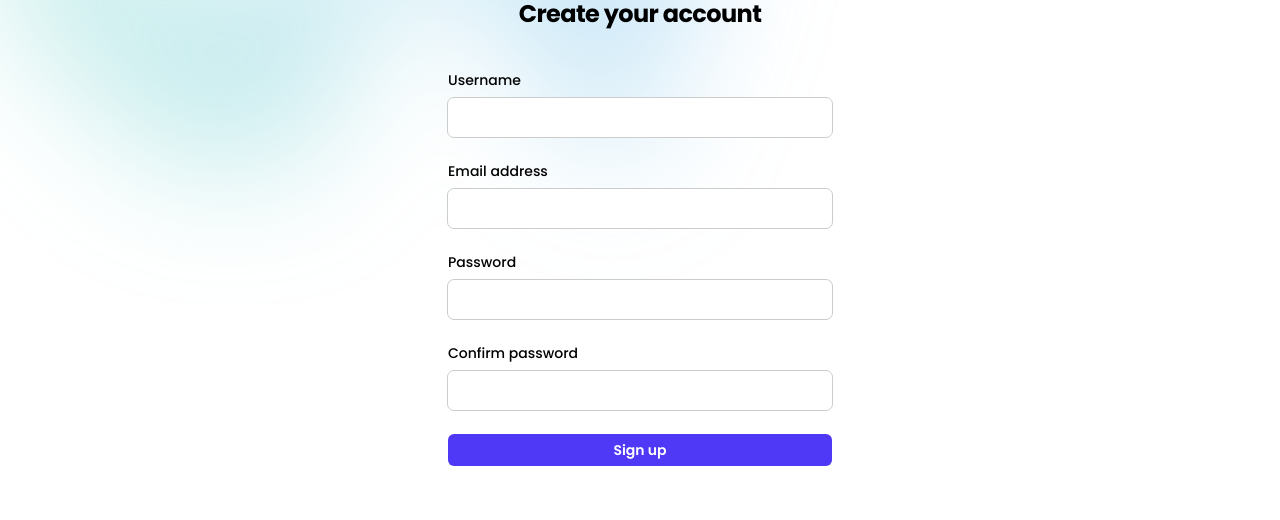
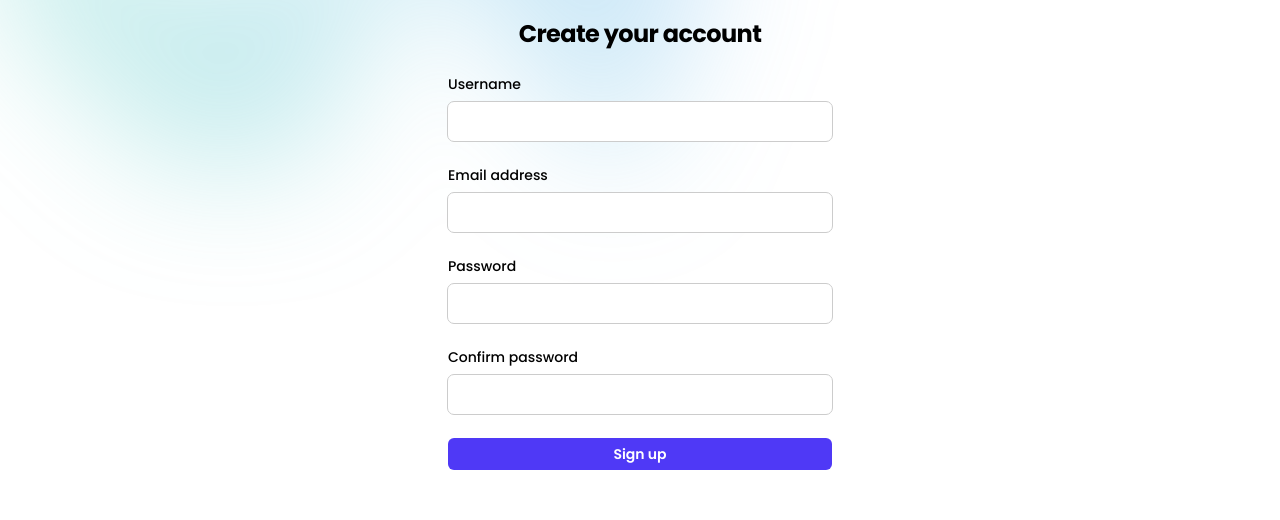
Before and after one commit to yale210/timely, a React (Vite) app in the folder frontend/: page /signup in a window 1280 px wide. Shown: the part 188-708 px from the top of the page. Built offline with nearby package versions, Linux system fonts and the light colour scheme; no server answers; a web font is replaced by a local one.

Commit message:
fix: add margin top to signup account title

```diff
--- a/frontend/src/components/auth/SignupForm.tsx
+++ b/frontend/src/components/auth/SignupForm.tsx
@@ -88,12 +88,12 @@ export default function SignupForm({ children }: SignupFormProps) {
 
         <div className="relative z-10">
           <div className="sm:mx-auto sm:w-full sm:max-w-sm">
-            <h2 className="mt-10 text-center text-2xl font-bold tracking-tight text-gray-900">
+            <h2 className="mt-16 text-center text-2xl font-bold tracking-tight text-gray-900">
               Create your account
             </h2>
           </div>
 
-          <div className="mt-10 sm:mx-auto sm:w-full sm:max-w-sm">
+          <div className="mt-6 sm:mx-auto sm:w-full sm:max-w-sm">
             <form onSubmit={signup} className="space-y-6">
               {error && (
                 <div className="rounded-md bg-red-50 p-3 text-sm text-red-700 whitespace-pre-line">
```
